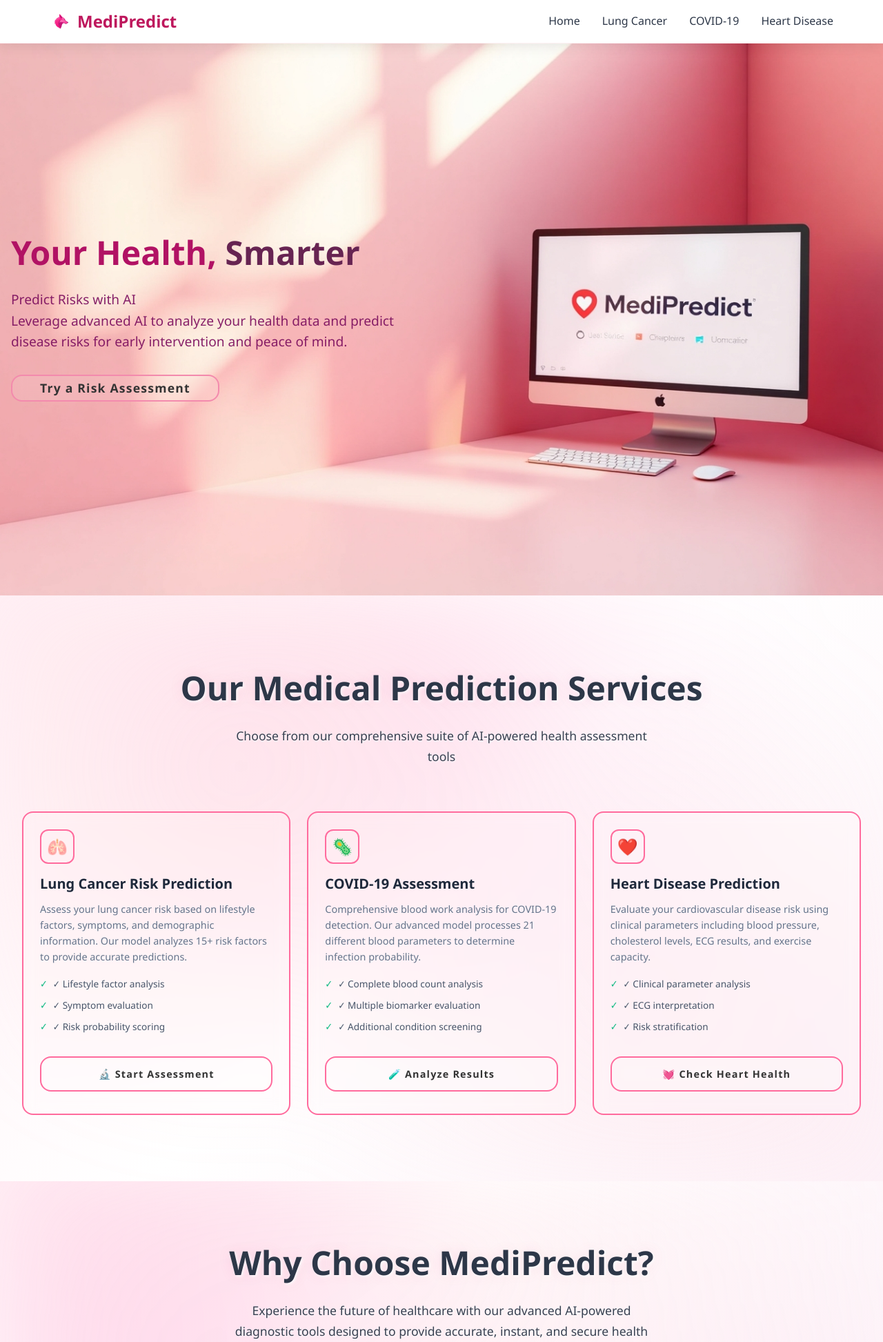
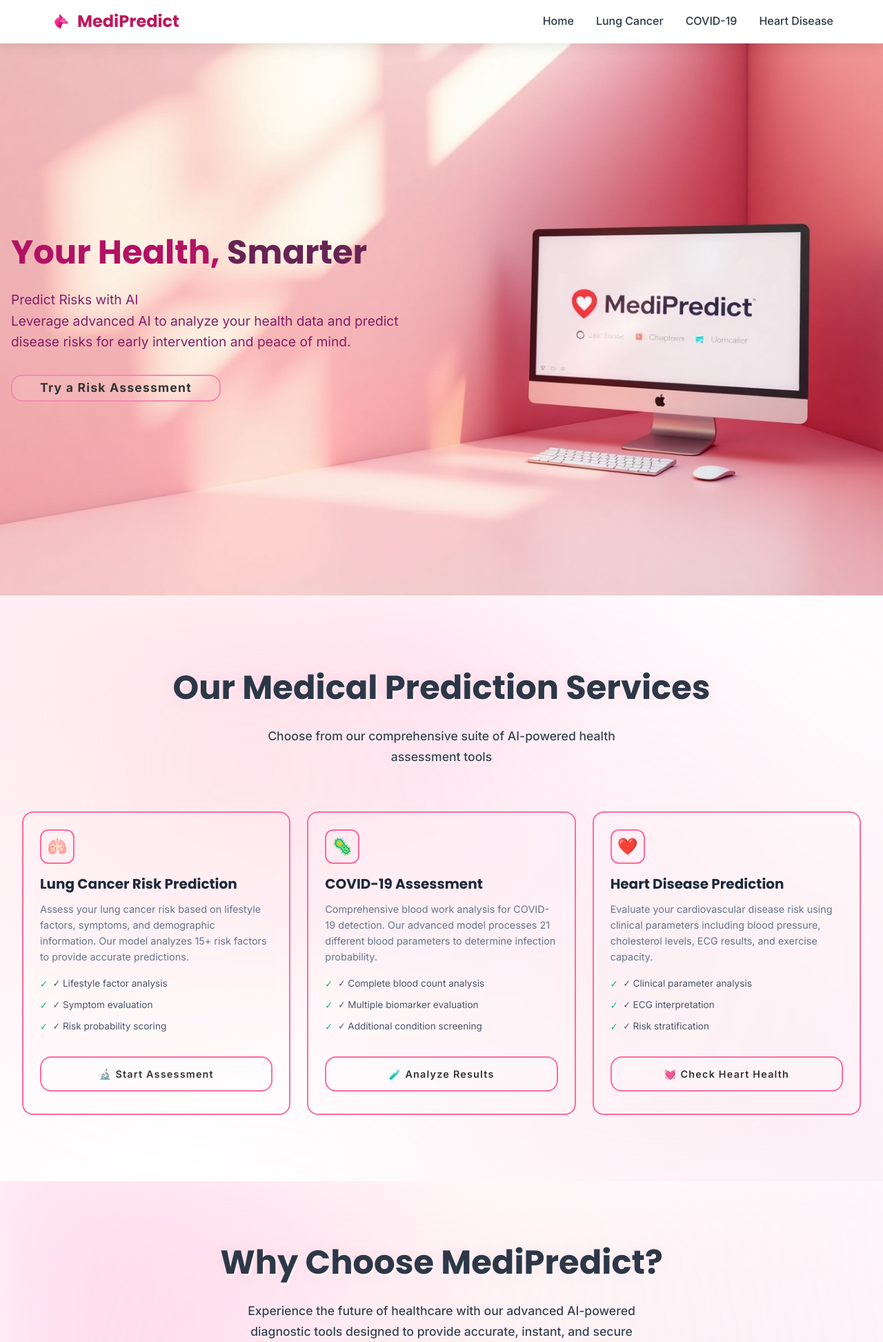
Before and after one commit to Akshayakumarbehera9911/medical-prediction-platform, a Flask app: page / in a window 1280 px wide. Shown: the top 1945 px of the page at 69% size. Run offline with Flask 3, Linux system fonts and the light colour scheme.

Commit message:
Update base.html and main.css with logo, font, and styling changes

```diff
--- a/static/css/main.css
+++ b/static/css/main.css
@@ -10,12 +10,35 @@ html {
 }
 
 body {
-    font-family: 'Segoe UI', Tahoma, Geneva, Verdana, sans-serif;
+    font-family: 'Inter', 'Segoe UI', Tahoma, Geneva, Verdana, sans-serif;
     line-height: 1.6;
     color: #333;
     background: #f8f9fa;
 }
-
+/* ========== GOOGLE FONTS STYLING ========== */
+h1, h2, h3, h4, h5, h6 {
+    font-family: 'Poppins', 'Segoe UI', sans-serif;
+    font-weight: 600;
+}
+
+.logo-text {
+    font-family: 'Poppins', sans-serif;
+    font-weight: 700;
+}
+
+.nav-link {
+    font-weight: 500;
+}
+
+button, .btn, .predict-btn, .hero-btn, .service-btn, .cta-btn {
+    font-family: 'Inter', sans-serif;
+    font-weight: 500;
+}
+
+.footer h3, .footer h4 {
+    font-family: 'Poppins', sans-serif;
+    font-weight: 600;
+}
 /* ========== SHARED UTILITY CLASSES ========== */
 .container {
     background: rgba(255, 255, 255, 0.95);
--- a/templates/base.html
+++ b/templates/base.html
@@ -5,6 +5,14 @@
     <meta charset="UTF-8">
     <meta name="viewport" content="width=device-width, initial-scale=1.0">
     <title>{% block title %}Medical Prediction Platform{% endblock %}</title>
+
+    <!-- Google Fonts - Add your font links here -->
+    <link rel="preconnect" href="https://fonts.googleapis.com">
+    <link rel="preconnect" href="https://fonts.gstatic.com" crossorigin>
+    <!-- Example: Inter font family (modern, clean font) -->
+    <link href="https://fonts.googleapis.com/css2?family=Inter:wght@300;400;500;600;700&display=swap" rel="stylesheet">
+    <!-- Example: Poppins font family (popular for modern websites) -->
+    <link href="https://fonts.googleapis.com/css2?family=Poppins:wght@300;400;500;600;700&display=swap" rel="stylesheet">
 
     <!-- Main CSS (shared styles) -->
     <link rel="stylesheet" href="{{ url_for('static', filename='css/main.css') }}">
@@ -78,7 +86,6 @@
         </div>
     </footer>
 
-
     <!-- Main JavaScript (shared utilities) -->
     <script src="{{ url_for('static', filename='js/main.js') }}"></script>
 
```
